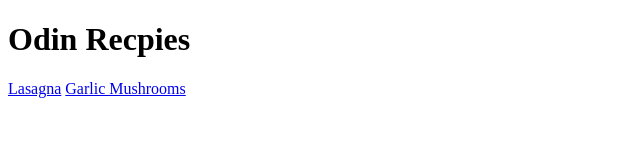
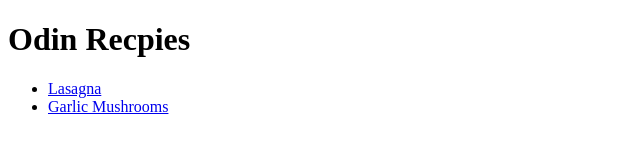
Before and after one commit to Kevinjose102/odin-recipes, a plain HTML site: page index.html in a window 1280 px wide. Shown: the whole page, without its empty margins (0-640 px from the left). Drawn offline with Linux system fonts and the light colour scheme.

Commit message:
Modified to list

```diff
--- a/index.html
+++ b/index.html
@@ -7,9 +7,11 @@
 
     <body>
         <h1>Odin Recpies</h1>
-        <a href="recipes/lasagna.html"
-            target="_blank">Lasagna</a>
-        <a href="recipes/mushrooms.html"
-            target="_blank">Garlic Mushrooms</a>
+        <ul>
+            <li><a href="recipes/lasagna.html"
+                target="_blank">Lasagna</a>
+            <li><a href="recipes/mushrooms.html"
+                target="_blank">Garlic Mushrooms</a></li></li>
+        </ul>
     </body>
 </html>
```
